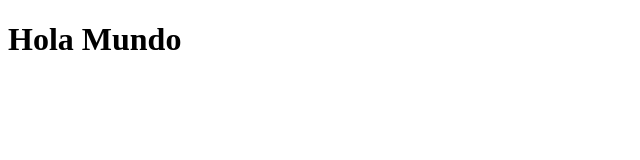
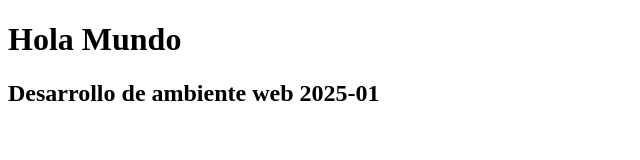
Before and after one commit to willtl2000/ambienteweb202501git_PC, a plain HTML site: page index.html in a window 1280 px wide. Shown: the whole page, without its empty margins (0-640 px from the left). Drawn offline with Linux system fonts and the light colour scheme.

Commit message:
Se agregó un subtítulo

```diff
--- a/index.html
+++ b/index.html
@@ -7,5 +7,8 @@
 </head>
 <body>
     <h1>Hola Mundo</h1>
+    <h2>Desarrollo de ambiente web 2025-01</h2>
+
+
 </body>
 </html>
```
